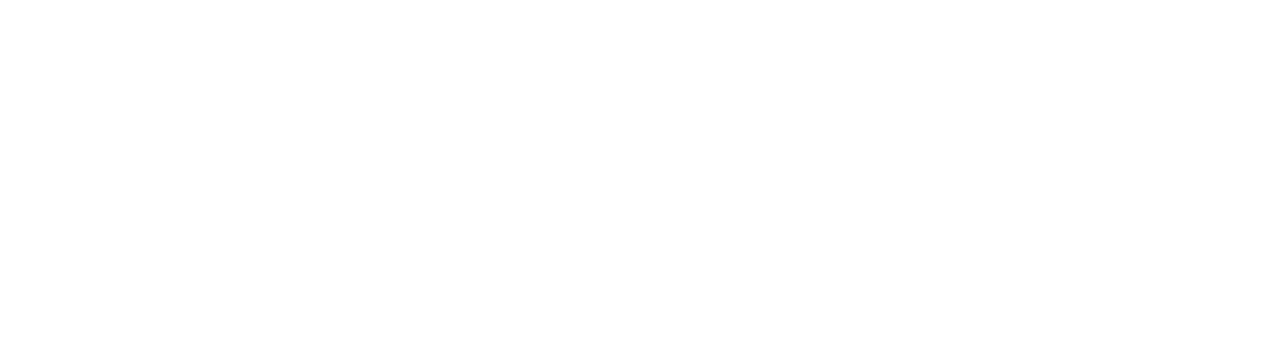
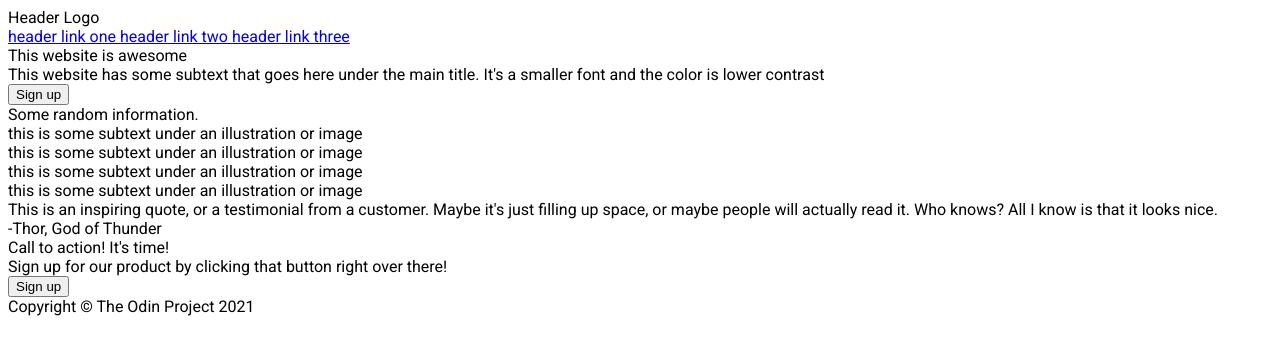
Before and after one commit to savwiley/landing-page, a plain HTML site: page index.html in a window 1280 px wide. Drawn offline with Linux system fonts and the light colour scheme.

Commit message:
create base HTML

```diff
--- a/index.html
+++ b/index.html
@@ -8,5 +8,105 @@
 </head>
 <body>
 
+  <div id="header">
+    <div class="inner">
+      <div class="navigation">
+        <div class="logo">
+          Header Logo
+        </div>
+        <div class="links">
+          <a href="#">
+            header link one
+          </a>
+          <a href="#">
+            header link two
+          </a>
+          <a href="#">
+            header link three
+          </a>
+        </div>
+      </div>
+      <div class="content">
+        <div class="blurb">
+          <div class="hero">
+            This website is awesome
+          </div>
+          <div class="hero-secondary">
+            This website has some subtext that goes here under the main title. It's a smaller font and the color is lower contrast
+          </div>
+          <button>
+            Sign up
+          </button>
+        </div>
+        <div class="image"></div>
+      </div>
+    </div>
+  </div>
+
+  <div id="primary">
+    <div class="inner">
+      <div class="head">
+        Some random information.
+      </div>
+      <div class="articles">
+        <div class="article one">
+          <div class="image"></div>
+          <div class="text">
+            this is some subtext under an illustration or image
+          </div>
+        </div>
+        <div class="article two">
+          <div class="image"></div>
+          <div class="text">
+            this is some subtext under an illustration or image
+          </div>
+        </div>
+        <div class="article three">
+          <div class="image"></div>
+          <div class="text">
+            this is some subtext under an illustration or image
+          </div>
+        </div>
+        <div class="article four">
+          <div class="image"></div>
+          <div class="text">
+            this is some subtext under an illustration or image
+          </div>
+        </div>
+      </div>
+    </div>
+  </div>
+
+  <div id="secondary">
+    <div class="inner">
+      <div class="quote">
+        This is an inspiring quote, or a testimonial from a customer. Maybe it's just filling up space, or maybe people will actually read it. Who knows? All I know is that it looks nice.
+      </div>
+      <div class="author">
+        -Thor, God of Thunder
+      </div>
+    </div>
+  </div>
+
+  <div id="tertiary">
+    <div class="inner">
+      <div class="text">
+        <div class="head">
+          Call to action! It's time!
+        </div>
+        <div class="blurb">
+          Sign up for our product by clicking that button right over there!
+        </div>
+      </div>
+      <button>
+        Sign up
+      </button>
+    </div>
+  </div>
+
+  <div id="footer">
+    Copyright &copy; The Odin Project 2021
+  </div>
+
 </body>
 </html>
```
